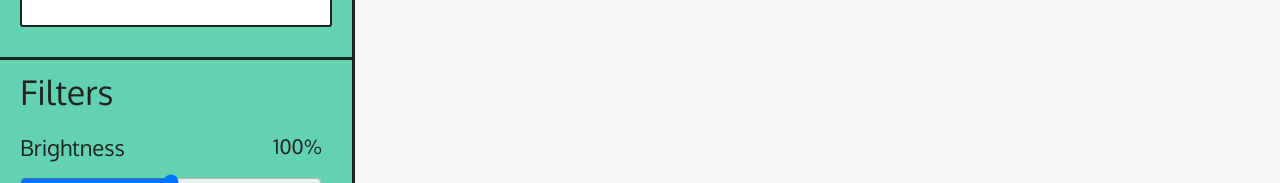
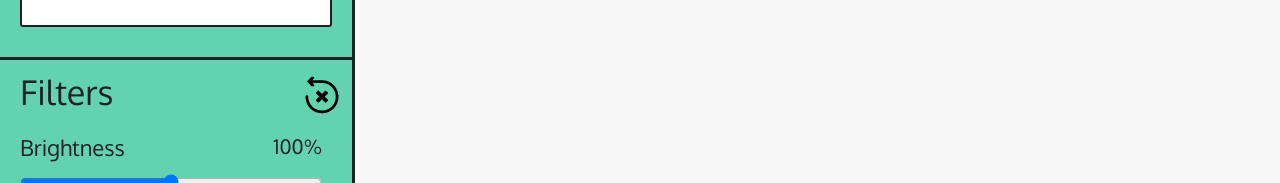
Before and after one commit to Sharpie360/filtrify-photo, a Vue app: page / in a window 1280 px wide. Shown: the part 121-304 px from the top of the page. Built offline with nearby package versions, Linux system fonts and the light colour scheme.

Commit message:
update: resetFilters / resetFilter Fn and default property added to filters in vuex

```diff
--- a/src/assets/css/flexbox-util.css
+++ b/src/assets/css/flexbox-util.css
@@ -143,6 +143,9 @@
   flex: 20 !important;
 }
 /* classes for wrapper element to align children */
+
+/* write classes for justify content withOUT flex rules! */
+
 .flex-center {
   justify-content: center;
   align-items: center;
--- a/src/components/control-panel/filter-panel/FilterInput.vue
+++ b/src/components/control-panel/filter-panel/FilterInput.vue
@@ -5,6 +5,7 @@
       v-model="filter.current"
       @mousemove="updateFilterValue(filter)"
       @change="updateFilterValue(filter)"
+      @dblclick="resetFilter_STORE(index)"
       :id="filter.name"
       :min="filter.min"
       :max="filter.max"
@@ -24,7 +25,7 @@ export default {
     'filter-info': FilterInfo
   },
   methods: {
-    ...mapActions(['setFilterValue_STORE']),
+    ...mapActions(['setFilterValue_STORE', 'resetFilter_STORE']),
     updateFilterValue(filter) {
       const payload = {
         index: this.index,
--- a/src/components/control-panel/filter-panel/FilterPanel.vue
+++ b/src/components/control-panel/filter-panel/FilterPanel.vue
@@ -1,6 +1,16 @@
 <template>
   <div class="filter-panel flex-6 flexbox flexdir-col">
-    <h2 class="filter-panel--title">Filters</h2>
+    <div class="filter-panel--header-group flexbox">
+      <h2 class="filter-panel--title">Filters</h2>
+      <span class="filter-reset-icon--outer">
+        <img
+          @click="resetFilters_STORE"
+          class="filter-reset-icon--svg"
+          src="../../../assets/svg/noun_reset_415758.svg"
+          alt="reset by Hali Gali Harun from the Noun Project"
+        >
+      </span>
+    </div>
 
     <div class="filter-panel--input-group-wrapper flex-1 flexbox flexdir-col">
       <filter-input
@@ -16,6 +26,8 @@
 </template>
 
 <script>
+import { mapActions } from 'vuex';
+
 import FilterInput from './FilterInput';
 
 export default {
@@ -26,6 +38,9 @@ export default {
     filters () {
       return this.$store.getters.getFilters;
     }
+  },
+  methods: {
+    ...mapActions(['resetFilters_STORE']),
   }
 }
 </script>
@@ -34,6 +49,9 @@ export default {
 .filter-panel {
   padding: .5rem .5rem .5rem 1rem;
   border-top: 3px solid var(--navbarBlack);
+}
+.filter-panel--header-group {
+  justify-content: space-between;
 }
 .filter-panel--title {
   font-weight: 500;
@@ -44,4 +62,12 @@ export default {
   overflow-y: scroll;
   padding-right: 1rem;
 }
+.filter-reset-icon--outer {
+  height: 2.5rem;
+  margin-top: .25rem;
+}
+.filter-reset-icon--svg {
+  width: 2rem;
+  height: 2.5rem;
+}
 </style>
--- a/src/store.js
+++ b/src/store.js
@@ -20,6 +20,7 @@ const store = new Vuex.Store({
         min: 50,
         max: 150,
         current: 100,
+        default: 100,
         suffix: '%',
       },
       {
@@ -28,6 +29,7 @@ const store = new Vuex.Store({
         min: 0,
         max: 250,
         current: 100,
+        default: 100,
         suffix: '%',
       },
       {
@@ -36,6 +38,7 @@ const store = new Vuex.Store({
         min: 0,
         max: 100,
         current: 0,
+        default: 0,
         suffix: '%',
       },
       {
@@ -44,6 +47,7 @@ const store = new Vuex.Store({
         min: 0,
         max: 360,
         current: 0,
+        default: 0,
         suffix: 'deg',
       },
       {
@@ -52,6 +56,7 @@ const store = new Vuex.Store({
         min: 0,
         max: 100,
         current: 0,
+        default: 0,
         suffix: '%',
       },
       {
@@ -60,6 +65,7 @@ const store = new Vuex.Store({
         min: 0,
         max: 250,
         current: 100,
+        default: 100,
         suffix: '%',
       },
       {
@@ -68,6 +74,7 @@ const store = new Vuex.Store({
         min: 0,
         max: 100,
         current: 0,
+        default: 0,
         suffix: '%',
       },
     ],
@@ -102,6 +109,18 @@ const store = new Vuex.Store({
     setFilterString_MUTA(state, payload) {
       state.image.filterString = payload;
     },
+
+    resetFilters_MUTA(state) {
+      state.filters.forEach((filter) => {
+        filter.current = filter.default;
+      });
+    },
+
+    // payload === index
+    resetFilter_MUTA(state, payload) {
+      state.filters[payload].current = state.filters[payload].default;
+    },
+
   },
   actions: {
     // payload = imageSource
@@ -120,6 +139,14 @@ const store = new Vuex.Store({
     setFilterString_STORE({ commit }, payload) {
       commit('setFilterString_MUTA', payload);
     },
+
+    resetFilters_STORE({ commit }) {
+      commit('resetFilters_MUTA');
+    },
+
+    resetFilter_STORE({ commit }, payload) {
+      commit('resetFilter_MUTA', payload);
+    },
   },
 });
 
```
Also changed, not shown: src/assets/svg/noun_reset_415758.svg (added), 1 other file (tests, documents, lock files or other folders).
